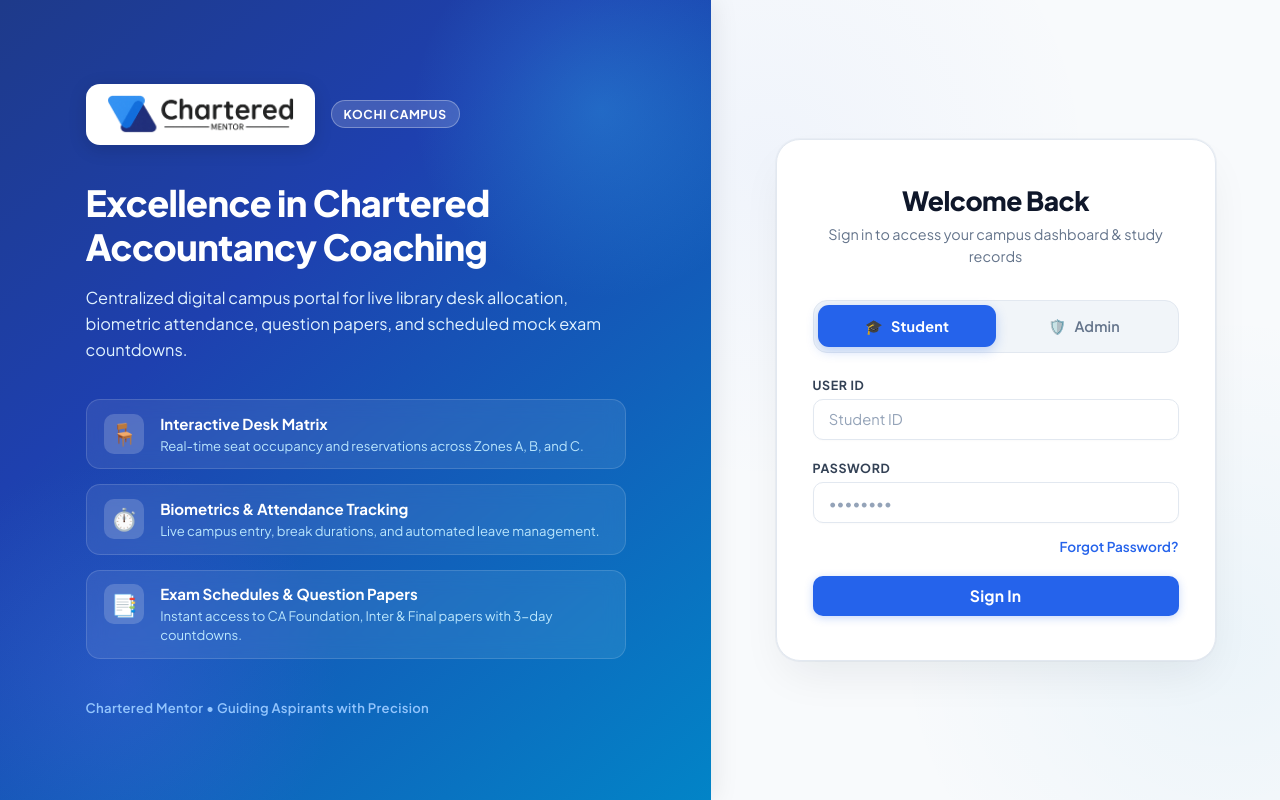
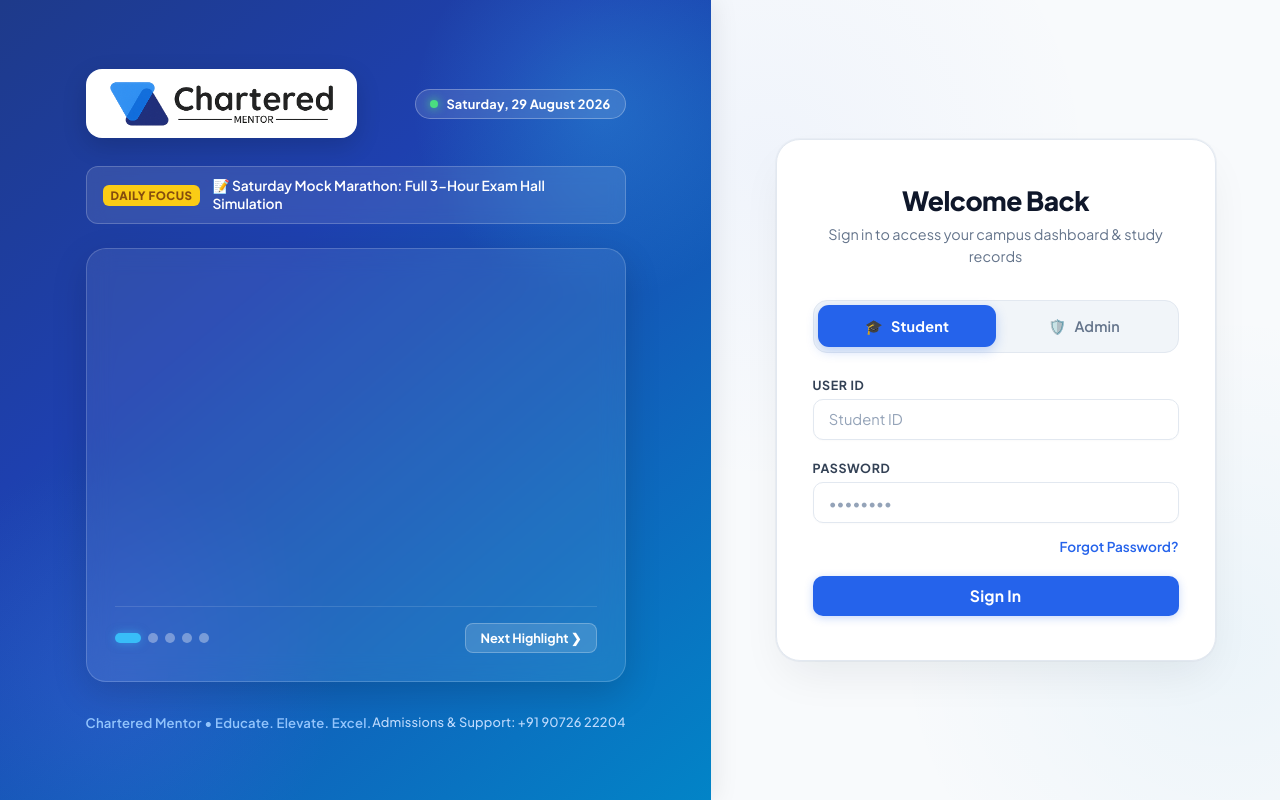
Before and after one commit to Jacob-droid-crypto/Chartered-Mentor, a React (Vite) app in the folder frontend/: page / in a window 1280 px wide. Built offline with nearby package versions, Linux system fonts and the light colour scheme.

Commit message:
feat: prominent logo without kochi badge, daily google-style doodle focus, and dynamic rotating institute ads carousel

```diff
--- a/frontend/src/Login.css
+++ b/frontend/src/Login.css
@@ -66,111 +66,257 @@
   .login-hero-brand {
     display: flex;
     align-items: center;
+    justify-content: space-between;
     gap: 1rem;
-    margin-bottom: 2.25rem;
+    margin-bottom: 1.75rem;
   }
 
-  .login-hero-logo-capsule {
+  .login-hero-logo-box {
     background: #ffffff;
-    border-radius: 14px;
-    padding: 0.65rem 1.25rem;
+    border-radius: 16px;
+    padding: 0.65rem 1.4rem;
     display: flex;
     align-items: center;
-    box-shadow: 0 4px 18px rgba(0, 0, 0, 0.15);
+    box-shadow: 0 8px 24px rgba(0, 0, 0, 0.16);
+    max-width: 290px;
+    transition: transform 0.2s ease;
+  }
+
+  .login-hero-logo-box:hover {
+    transform: translateY(-2px);
   }
 
   .login-hero-brand-logo {
-    height: 40px;
-    width: auto;
+    height: 48px;
+    width: 100%;
     object-fit: contain;
     display: block;
   }
 
-  .login-hero-campus-pill {
-    background: rgba(255, 255, 255, 0.16);
-    border: 1px solid rgba(255, 255, 255, 0.3);
+  .login-hero-daily-pill {
+    background: rgba(255, 255, 255, 0.12);
+    border: 1px solid rgba(255, 255, 255, 0.28);
     backdrop-filter: blur(8px);
     color: #ffffff;
-    font-size: 0.76rem;
+    font-size: 0.8rem;
     font-weight: 700;
-    padding: 5px 12px;
+    padding: 6px 14px;
     border-radius: 20px;
-    text-transform: uppercase;
-    letter-spacing: 0.6px;
+    letter-spacing: 0.2px;
+    display: inline-flex;
+    align-items: center;
+    gap: 0.5rem;
   }
 
-  .login-hero-title {
-    font-size: 2.25rem;
-    font-weight: 800;
-    line-height: 1.22;
-    letter-spacing: -0.6px;
-    color: #ffffff;
-    margin: 0 0 1rem 0;
+  .live-pulse-dot {
+    width: 8px;
+    height: 8px;
+    border-radius: 50%;
+    background: #4ade80;
+    box-shadow: 0 0 10px #4ade80;
+    animation: pulseGlow 1.8s infinite;
   }
 
-  .login-hero-desc {
-    font-size: 1.02rem;
-    line-height: 1.6;
-    color: #e0f2fe;
-    margin: 0 0 2.25rem 0;
-    font-weight: 400;
+  @keyframes pulseGlow {
+    0%, 100% {
+      opacity: 1;
+      transform: scale(1);
+    }
+    50% {
+      opacity: 0.4;
+      transform: scale(0.85);
+    }
   }
 
-  .login-hero-feature-list {
+  /* Daily Google-Style Focus Banner */
+  .login-hero-day-spotlight {
     display: flex;
-    flex-direction: column;
-    gap: 0.95rem;
-    margin-bottom: 2.5rem;
+    align-items: center;
+    gap: 0.75rem;
+    background: rgba(255, 255, 255, 0.1);
+    border: 1px solid rgba(255, 255, 255, 0.2);
+    border-radius: 12px;
+    padding: 0.6rem 1rem;
+    margin-bottom: 1.5rem;
+    backdrop-filter: blur(8px);
   }
 
-  .hero-feature-card {
-    display: flex;
-    align-items: flex-start;
-    gap: 1rem;
-    background: rgba(255, 255, 255, 0.08);
-    border: 1px solid rgba(255, 255, 255, 0.14);
-    border-radius: 14px;
-    padding: 0.85rem 1.1rem;
-    backdrop-filter: blur(10px);
-    transition: background 0.2s ease, transform 0.2s ease;
-  }
-
-  .hero-feature-card:hover {
-    background: rgba(255, 255, 255, 0.13);
-    transform: translateX(4px);
-  }
-
-  .hero-feature-icon {
-    font-size: 1.35rem;
-    width: 40px;
-    height: 40px;
-    border-radius: 10px;
-    background: rgba(255, 255, 255, 0.18);
-    display: flex;
-    align-items: center;
-    justify-content: center;
+  .spotlight-badge {
+    background: #facc15;
+    color: #854d0e;
+    font-size: 0.72rem;
+    font-weight: 800;
+    padding: 3px 8px;
+    border-radius: 6px;
+    text-transform: uppercase;
+    letter-spacing: 0.5px;
     flex-shrink: 0;
   }
 
-  .hero-feature-card h4 {
-    margin: 0 0 3px 0;
-    font-size: 0.94rem;
-    font-weight: 700;
+  .spotlight-text {
+    font-size: 0.86rem;
     color: #ffffff;
+    font-weight: 600;
+    line-height: 1.35;
   }
 
-  .hero-feature-card p {
-    margin: 0;
-    font-size: 0.82rem;
-    color: #bae6fd;
-    line-height: 1.45;
+  /* Dynamic Rotating Institute Ad Card Container */
+  .login-hero-ad-container {
+    background: rgba(255, 255, 255, 0.08);
+    border: 1.5px solid rgba(255, 255, 255, 0.18);
+    border-radius: 20px;
+    padding: 1.75rem;
+    backdrop-filter: blur(12px);
+    box-shadow: 0 12px 35px rgba(0, 0, 0, 0.15);
+    margin-bottom: 2rem;
+    position: relative;
+    overflow: hidden;
+  }
+
+  .ad-card-wrapper {
+    animation: adFadeSlide 0.4s cubic-bezier(0.16, 1, 0.3, 1) forwards;
+  }
+
+  @keyframes adFadeSlide {
+    from {
+      opacity: 0;
+      transform: translateY(8px);
+    }
+    to {
+      opacity: 1;
+      transform: translateY(0);
+    }
+  }
+
+  .ad-card-header {
+    display: flex;
+    justify-content: space-between;
+    align-items: center;
+    margin-bottom: 0.85rem;
+    flex-wrap: wrap;
+    gap: 0.5rem;
+  }
+
+  .ad-card-badge {
+    font-size: 0.76rem;
+    font-weight: 800;
+    letter-spacing: 0.6px;
+    border: 1px solid currentColor;
+    padding: 4px 10px;
+    border-radius: 20px;
+    background: rgba(255, 255, 255, 0.08);
+  }
+
+  .ad-card-tag {
+    font-size: 0.74rem;
+    font-weight: 700;
+    color: #f8fafc;
+    background: rgba(255, 255, 255, 0.15);
+    padding: 4px 10px;
+    border-radius: 20px;
+  }
+
+  .ad-card-title {
+    font-size: 1.55rem;
+    font-weight: 800;
+    line-height: 1.3;
+    color: #ffffff;
+    margin: 0 0 0.75rem 0;
+    letter-spacing: -0.4px;
+  }
+
+  .ad-card-desc {
+    font-size: 0.95rem;
+    line-height: 1.55;
+    color: #e0f2fe;
+    margin: 0 0 1.25rem 0;
+  }
+
+  .ad-card-features {
+    display: flex;
+    flex-wrap: wrap;
+    gap: 0.55rem;
+    margin-bottom: 0.5rem;
+  }
+
+  .ad-feature-pill {
+    background: rgba(255, 255, 255, 0.12);
+    border: 1px solid rgba(255, 255, 255, 0.2);
+    color: #ffffff;
+    padding: 5px 12px;
+    border-radius: 8px;
+    font-size: 0.8rem;
+    font-weight: 600;
+  }
+
+  .ad-carousel-nav {
+    display: flex;
+    justify-content: space-between;
+    align-items: center;
+    margin-top: 1.25rem;
+    padding-top: 1rem;
+    border-top: 1px solid rgba(255, 255, 255, 0.12);
+  }
+
+  .ad-dots {
+    display: flex;
+    gap: 0.45rem;
+    align-items: center;
+  }
+
+  .ad-dot {
+    width: 10px;
+    height: 10px;
+    border-radius: 50%;
+    background: rgba(255, 255, 255, 0.35);
+    border: none;
+    cursor: pointer;
+    transition: all 0.25s ease;
+    padding: 0;
+  }
+
+  .ad-dot.active {
+    width: 26px;
+    border-radius: 8px;
+    background: #38bdf8;
+    box-shadow: 0 0 10px rgba(56, 189, 248, 0.5);
+  }
+
+  .ad-next-btn {
+    background: rgba(255, 255, 255, 0.14);
+    border: 1px solid rgba(255, 255, 255, 0.25);
+    color: #ffffff;
+    padding: 6px 14px;
+    border-radius: 8px;
+    font-size: 0.8rem;
+    font-weight: 700;
+    cursor: pointer;
+    transition: all 0.2s ease;
+    display: inline-flex;
+    align-items: center;
+    gap: 0.35rem;
+  }
+
+  .ad-next-btn:hover {
+    background: rgba(255, 255, 255, 0.25);
+    transform: translateX(2px);
   }
 
   .login-hero-footer-note {
+    display: flex;
+    justify-content: space-between;
+    align-items: center;
     font-size: 0.82rem;
     color: #93c5fd;
     font-weight: 600;
-    letter-spacing: 0.3px;
+    letter-spacing: 0.2px;
+    margin-top: 0.5rem;
+  }
+
+  .footer-contact {
+    color: #bfdbfe;
+    font-size: 0.8rem;
+    font-weight: 500;
   }
 }
 
--- a/frontend/src/Login.jsx
+++ b/frontend/src/Login.jsx
@@ -16,6 +16,98 @@ function Login({ onLoginSuccess }) {
   const [otp, setOtp] = useState('');
   const [tempToken, setTempToken] = useState(null);
   const [resetRole, setResetRole] = useState('student');
+
+  // Dynamic Daily Ads & Spotlight Carousel
+  const [currentAdIndex, setCurrentAdIndex] = useState(0);
+
+  const instituteAds = [
+    {
+      badge: '🚀 ADMISSIONS OPEN 2026–27',
+      badgeColor: '#38bdf8',
+      title: 'Target CA Intermediate & Final: Fast-Track Mentorship Batches',
+      desc: 'Join South India\'s premier CA mentoring ecosystem with personalized 1-on-1 faculty guidance, daily chapter-wise test series, and dedicated study cabins.',
+      features: [
+        '✨ Dedicated Personal Study Cabins',
+        '📚 Curated ICAI Question Bank & Notes',
+        '🎯 100% Supervised Daily Study Hours'
+      ],
+      tag: '🔥 Limited Seats Remaining'
+    },
+    {
+      badge: '🏆 PROVEN TRACK RECORD',
+      badgeColor: '#facc15',
+      title: 'Over 95% Pass Rate in Chartered Mentor Test Series',
+      desc: 'Our disciplined 3-tier revision blueprint has consistently produced All India Rank holders and first-attempt qualifiers across CA Foundation, Inter, and Final.',
+      features: [
+        '🥇 Mentoring from Qualified Chartered Accountants',
+        '📈 Continuous Performance & Percentile Analytics',
+        '🎯 Targeted Rank Improvement Masterclasses'
+      ],
+      tag: '⭐ Excellence in CA Coaching'
+    },
+    {
+      badge: '✍️ SAME-DAY PAPER EVALUATION',
+      badgeColor: '#4ade80',
+      title: 'Daily Answer Writing Evaluated Within 24 Hours',
+      desc: 'Every mock exam paper is meticulously evaluated with step-wise marks, presentation critiques, and actionable feedback before your next study session.',
+      features: [
+        '📝 ICAI Standard Step-by-Step Marking',
+        '💡 Presentation & Working Note Polishing',
+        '🔍 Direct 1-on-1 Error Rectification'
+      ],
+      tag: '⚡ 24-Hour Feedback Turnaround'
+    },
+    {
+      badge: '💺 WORLD-CLASS STUDY ENVIRONMENT',
+      badgeColor: '#c084fc',
+      title: 'Silent Individual Cabins & Full Campus Amenities',
+      desc: 'Experience complete focus in ergonomic air-conditioned cabins, high-speed fiber internet, reference libraries, and hygienic dining facilities.',
+      features: [
+        '🤫 100% Distraction-Free Silent Study Zones',
+        '🌐 High-Speed Research WiFi & Power Hubs',
+        '☕ Refreshment Lounges & Break Areas'
+      ],
+      tag: '📍 Elite Campus Infrastructure'
+    },
+    {
+      badge: '🎯 ICAI EXAM SIMULATION',
+      badgeColor: '#fb923c',
+      title: 'Full-Length 3-Hour Mock Exams with Invigilation',
+      desc: 'Master exam temperament with exact hall simulation, strict invigilation, suggested answer keys, and comparative rank lists.',
+      features: [
+        '⏱️ Authentic 3-Hour Exam Hall Environment',
+        '📊 Percentile Benchmarking Across Cohorts',
+        '🏅 Model Answer Sheets for High Scorers'
+      ],
+      tag: '📅 Scheduled Exam Simulation'
+    }
+  ];
+
+  // Auto-rotate ads every 5.5 seconds
+  useEffect(() => {
+    const timer = setInterval(() => {
+      setCurrentAdIndex((prev) => (prev + 1) % instituteAds.length);
+    }, 5500);
+    return () => clearInterval(timer);
+  }, [instituteAds.length]);
+
+  // Daily Date & Google-Style Day-of-the-Week Focus
+  const today = new Date();
+  const dayNames = ['Sunday', 'Monday', 'Tuesday', 'Wednesday', 'Thursday', 'Friday', 'Saturday'];
+  const monthNames = ['January', 'February', 'March', 'April', 'May', 'June', 'July', 'August', 'September', 'October', 'November', 'December'];
+  const currentDayName = dayNames[today.getDay()];
+  const formattedDate = `${currentDayName}, ${today.getDate()} ${monthNames[today.getMonth()]} ${today.getFullYear()}`;
+
+  const dailyThemes = {
+    Sunday: '✨ Sunday Master Strategy: Concept Consolidation & Target Setting',
+    Monday: '🚀 Monday Power Launch: High-Yield Chapter Targets for the Week',
+    Tuesday: '💡 Tuesday Practical Drill: Problem Solving & Question Formulations',
+    Wednesday: '⚡ Midweek Momentum: Intensive Answer Speed & Working Notes',
+    Thursday: '🎯 Thursday Deep Dive: ICAI Case Scenarios & Standards on Auditing',
+    Friday: '📊 Friday Review: Faculty Evaluation & 1-on-1 Feedback',
+    Saturday: '📝 Saturday Mock Marathon: Full 3-Hour Exam Hall Simulation'
+  };
+  const todaySpecial = dailyThemes[currentDayName] || '🎯 Precision Mentorship & Daily Evaluation';
 
   useEffect(() => {
     // Check if user is clicking a setup link from their email
@@ -179,52 +271,86 @@ function Login({ onLoginSuccess }) {
         <div className="login-hero-circle login-hero-circle-2" />
 
         <div className="login-hero-inner">
+          {/* Top Brand Bar: Prominent Official Logo & Dynamic Live Date */}
           <div className="login-hero-brand">
-            <div className="login-hero-logo-capsule">
+            <div className="login-hero-logo-box">
               <img
                 src="/logo.png"
                 alt="Chartered Mentor"
                 className="login-hero-brand-logo"
               />
             </div>
-            <span className="login-hero-campus-pill">Kochi Campus</span>
-          </div>
-
-          <div className="login-hero-main-copy">
-            <h1 className="login-hero-title">
-              Excellence in Chartered Accountancy Coaching
-            </h1>
-            <p className="login-hero-desc">
-              Centralized digital campus portal for live library desk allocation, biometric attendance, question papers, and scheduled mock exam countdowns.
-            </p>
-          </div>
-
-          <div className="login-hero-feature-list">
-            <div className="hero-feature-card">
-              <span className="hero-feature-icon">🪑</span>
-              <div>
-                <h4>Interactive Desk Matrix</h4>
-                <p>Real-time seat occupancy and reservations across Zones A, B, and C.</p>
-              </div>
-            </div>
-            <div className="hero-feature-card">
-              <span className="hero-feature-icon">⏱️</span>
-              <div>
-                <h4>Biometrics & Attendance Tracking</h4>
-                <p>Live campus entry, break durations, and automated leave management.</p>
-              </div>
-            </div>
-            <div className="hero-feature-card">
-              <span className="hero-feature-icon">📑</span>
-              <div>
-                <h4>Exam Schedules & Question Papers</h4>
-                <p>Instant access to CA Foundation, Inter & Final papers with 3-day countdowns.</p>
-              </div>
+            <div className="login-hero-daily-pill">
+              <span className="live-pulse-dot" />
+              <span>{formattedDate}</span>
             </div>
           </div>
 
+          {/* Daily Google-Style Doodle / Today's Special Focus Banner */}
+          <div className="login-hero-day-spotlight">
+            <span className="spotlight-badge">Daily Focus</span>
+            <span className="spotlight-text">{todaySpecial}</span>
+          </div>
+
+          {/* Dynamic Rotating Institute Ad Card */}
+          <div className="login-hero-ad-container">
+            <div className="ad-card-wrapper" key={currentAdIndex}>
+              <div className="ad-card-header">
+                <span
+                  className="ad-card-badge"
+                  style={{ color: instituteAds[currentAdIndex].badgeColor, borderColor: instituteAds[currentAdIndex].badgeColor }}
+                >
+                  {instituteAds[currentAdIndex].badge}
+                </span>
+                <span className="ad-card-tag">
+                  {instituteAds[currentAdIndex].tag}
+                </span>
+              </div>
+
+              <h2 className="ad-card-title">
+                {instituteAds[currentAdIndex].title}
+              </h2>
+
+              <p className="ad-card-desc">
+                {instituteAds[currentAdIndex].desc}
+              </p>
+
+              <div className="ad-card-features">
+                {instituteAds[currentAdIndex].features.map((feat, idx) => (
+                  <div key={idx} className="ad-feature-pill">
+                    {feat}
+                  </div>
+                ))}
+              </div>
+            </div>
+
+            {/* Carousel Navigation: Dots & Manual Next */}
+            <div className="ad-carousel-nav">
+              <div className="ad-dots">
+                {instituteAds.map((_, idx) => (
+                  <button
+                    key={idx}
+                    type="button"
+                    className={`ad-dot ${idx === currentAdIndex ? 'active' : ''}`}
+                    onClick={() => setCurrentAdIndex(idx)}
+                    aria-label={`View Highlight ${idx + 1}`}
+                  />
+                ))}
+              </div>
+              <button
+                type="button"
+                className="ad-next-btn"
+                onClick={() => setCurrentAdIndex((prev) => (prev + 1) % instituteAds.length)}
+              >
+                Next Highlight ❯
+              </button>
+            </div>
+          </div>
+
+          {/* Footer Note */}
           <div className="login-hero-footer-note">
-            <span>Chartered Mentor • Guiding Aspirants with Precision</span>
+            <span>Chartered Mentor • Educate. Elevate. Excel.</span>
+            <span className="footer-contact">Admissions & Support: +91 90726 22204</span>
           </div>
         </div>
       </aside>
```
